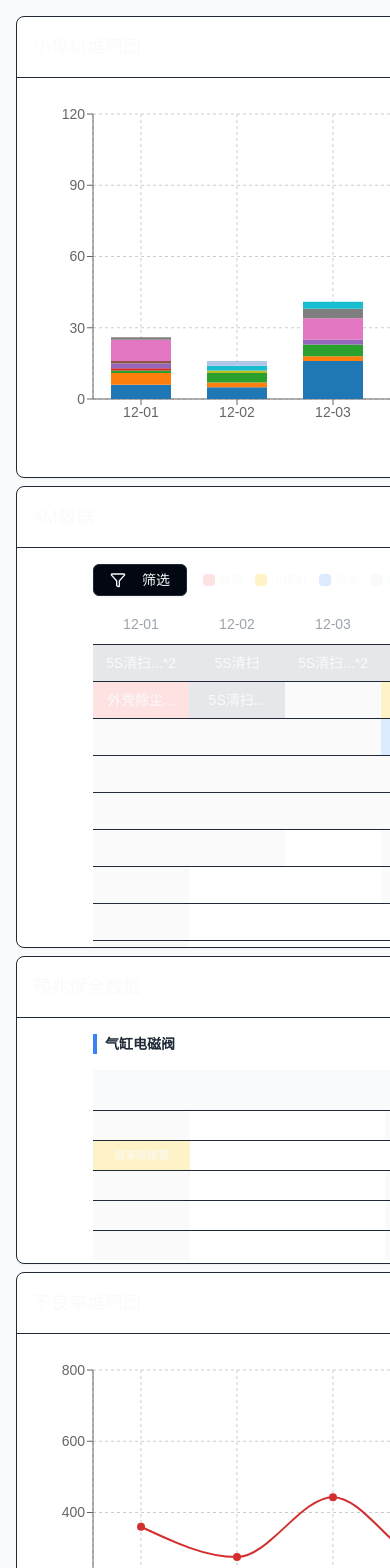
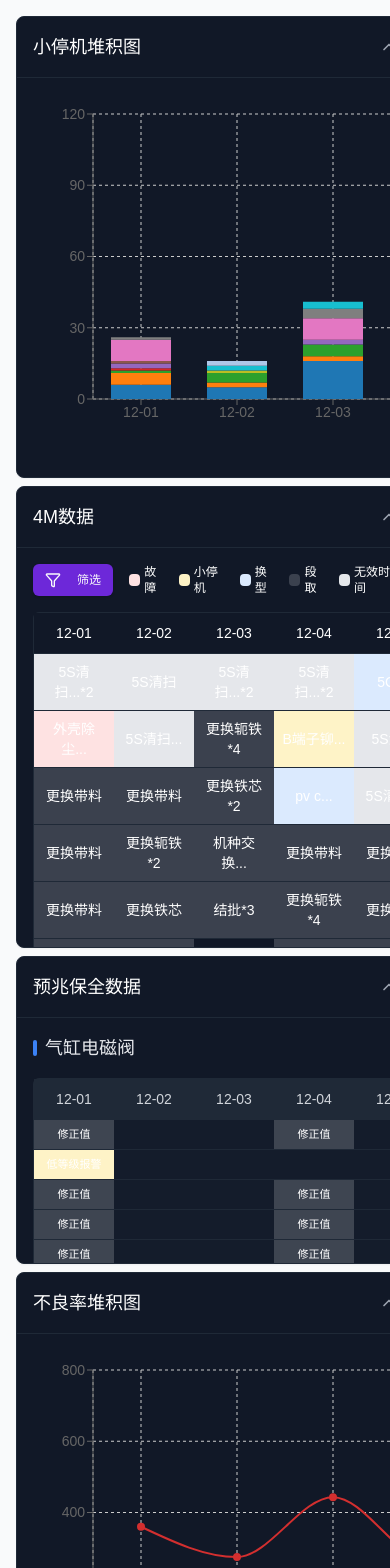
Before and after one commit to rlysyy/rag-system, a Next.js app: page /data in a window 390 px wide. Shown: the top 1568 px of the page. Built offline with nearby package versions, Linux system fonts and the light colour scheme.

Commit message:
增加了dark模式

```diff
--- a/app/data/page.tsx
+++ b/app/data/page.tsx
@@ -59,20 +59,20 @@ export default function DataPage() {
     <div className="h-full overflow-y-auto p-4 bg-gray-50">
       <div className="min-w-[400px] space-y-2 overflow-x-auto pb-2">
         {/* 小停机堆积图 */}
-        <div className="rounded-lg border shadow-sm bg-white" style={{ width: `${chartWidth}px` }}>
+        <div className="rounded-lg border shadow-sm bg-white dark:bg-gray-900 dark:border-gray-800">
           <button
-            className="flex items-center w-full p-4 text-left cursor-pointer hover:bg-gray-50 transition-colors"
+            className="flex items-center w-full p-4 text-left cursor-pointer hover:bg-gray-50 dark:hover:bg-gray-800 transition-colors"
             onClick={() => handleToggle(setIsMicroStopVisible, isMicroStopVisible)}
           >
             <div className="flex items-center flex-1">
-              <span className="text-lg font-medium">小停机堆积图</span>
+              <span className="text-lg font-medium dark:text-white">小停机堆积图</span>
             </div>
             <div className={`transform transition-transform duration-200 ${isMicroStopVisible ? 'rotate-180' : ''}`}>
-              <ChevronDown className="h-5 w-5 text-gray-500" />
+              <ChevronDown className="h-5 w-5 text-gray-500 dark:text-gray-400" />
             </div>
           </button>
           <div
-            className={`transition-all duration-300 ease-in-out overflow-hidden border-t`}
+            className={`transition-all duration-300 ease-in-out overflow-hidden border-t dark:border-gray-800`}
             style={{
               height: isMicroStopVisible ? '400px' : '0',
               opacity: isMicroStopVisible ? 1 : 0
@@ -85,20 +85,20 @@ export default function DataPage() {
         </div>
 
         {/* 4M数据 */}
-        <div className="rounded-lg border shadow-sm bg-white" style={{ width: `${chartWidth}px` }}>
+        <div className="rounded-lg border shadow-sm bg-white dark:bg-gray-900 dark:border-gray-800">
           <button
-            className="flex items-center w-full p-4 text-left cursor-pointer hover:bg-gray-50 transition-colors"
+            className="flex items-center w-full p-4 text-left cursor-pointer hover:bg-gray-50 dark:hover:bg-gray-800 transition-colors"
             onClick={() => handleToggle(setIsTableVisible, isTableVisible)}
           >
             <div className="flex items-center flex-1">
-              <span className="text-lg font-medium">4M数据</span>
+              <span className="text-lg font-medium dark:text-white">4M数据</span>
             </div>
             <div className={`transform transition-transform duration-200 ${isTableVisible ? 'rotate-180' : ''}`}>
-              <ChevronDown className="h-5 w-5 text-gray-500" />
+              <ChevronDown className="h-5 w-5 text-gray-500 dark:text-gray-400" />
             </div>
           </button>
           <div
-            className={`transition-all duration-300 ease-in-out overflow-hidden border-t`}
+            className={`transition-all duration-300 ease-in-out overflow-hidden border-t dark:border-gray-800`}
             style={{
               height: isTableVisible ? '400px' : '0',
               opacity: isTableVisible ? 1 : 0
@@ -111,20 +111,20 @@ export default function DataPage() {
         </div>
 
         {/* 预兆保全数据 */}
-        <div className="rounded-lg border shadow-sm bg-white" style={{ width: `${chartWidth}px` }}>
+        <div className="rounded-lg border shadow-sm bg-white dark:bg-gray-900 dark:border-gray-800">
           <button
-            className="flex items-center w-full p-4 text-left cursor-pointer hover:bg-gray-50 transition-colors"
+            className="flex items-center w-full p-4 text-left cursor-pointer hover:bg-gray-50 dark:hover:bg-gray-800 transition-colors"
             onClick={() => handleToggle(setIsMaintenanceVisible, isMaintenanceVisible)}
           >
             <div className="flex items-center flex-1">
-              <span className="text-lg font-medium">预兆保全数据</span>
+              <span className="text-lg font-medium dark:text-white">预兆保全数据</span>
             </div>
             <div className={`transform transition-transform duration-200 ${isMaintenanceVisible ? 'rotate-180' : ''}`}>
-              <ChevronDown className="h-5 w-5 text-gray-500" />
+              <ChevronDown className="h-5 w-5 text-gray-500 dark:text-gray-400" />
             </div>
           </button>
           <div
-            className={`transition-all duration-300 ease-in-out overflow-hidden border-t`}
+            className={`transition-all duration-300 ease-in-out overflow-hidden border-t dark:border-gray-800`}
             style={{
               height: isMaintenanceVisible ? `${maintenanceHeight}px` : '0',
               opacity: isMaintenanceVisible ? 1 : 0
@@ -140,20 +140,20 @@ export default function DataPage() {
         </div>
 
         {/* 不良率堆积图 */}
-        <div className="rounded-lg border shadow-sm bg-white" style={{ width: `${chartWidth}px` }}>
+        <div className="rounded-lg border shadow-sm bg-white dark:bg-gray-900 dark:border-gray-800">
           <button
-            className="flex items-center w-full p-4 text-left cursor-pointer hover:bg-gray-50 transition-colors"
+            className="flex items-center w-full p-4 text-left cursor-pointer hover:bg-gray-50 dark:hover:bg-gray-800 transition-colors"
             onClick={() => handleToggle(setIsDefectRateVisible, isDefectRateVisible)}
           >
             <div className="flex items-center flex-1">
-              <span className="text-lg font-medium">不良率堆积图</span>
+              <span className="text-lg font-medium dark:text-white">不良率堆积图</span>
             </div>
             <div className={`transform transition-transform duration-200 ${isDefectRateVisible ? 'rotate-180' : ''}`}>
-              <ChevronDown className="h-5 w-5 text-gray-500" />
+              <ChevronDown className="h-5 w-5 text-gray-500 dark:text-gray-400" />
             </div>
           </button>
           <div
-            className={`transition-all duration-300 ease-in-out overflow-hidden border-t`}
+            className={`transition-all duration-300 ease-in-out overflow-hidden border-t dark:border-gray-800`}
             style={{
               height: isDefectRateVisible ? '400px' : '0',
               opacity: isDefectRateVisible ? 1 : 0
--- a/app/layout.tsx
+++ b/app/layout.tsx
@@ -1,7 +1,7 @@
 import type { Metadata } from "next";
 import localFont from 'next/font/local';
 import "./globals.css";
-import { ThemeProvider } from "@/components/theme-provider"
+import { ThemeProvider } from "@/components/providers/theme-provider"
 
 // 定义字体
 const notoSans = localFont({
@@ -29,15 +29,12 @@ export const metadata: Metadata = {
 
 export default function RootLayout({
   children,
-}: Readonly<{
-  children: React.ReactNode;
-}>) {
+}: {
+  children: React.ReactNode
+}) {
   return (
     <html lang="en" suppressHydrationWarning>
-      <head />
-      <body
-        className={`${notoSans.variable} ${notoSansSC.variable} ${notoSansJP.variable}`}
-      >
+      <body className={`${notoSans.variable} ${notoSansSC.variable} ${notoSansJP.variable}`}>
         <ThemeProvider
           attribute="class"
           defaultTheme="dark"
@@ -48,5 +45,5 @@ export default function RootLayout({
         </ThemeProvider>
       </body>
     </html>
-  );
+  )
 }
--- /dev/null
+++ b/components/auth/theme-toggle.tsx
@@ -0,0 +1,22 @@
+"use client"
+
+import * as React from "react"
+import { Moon, Sun } from "lucide-react"
+import { useTheme } from "next-themes"
+import { Button } from "@/components/ui/button"
+
+export function ThemeToggle() {
+  const { theme, setTheme } = useTheme()
+
+  return (
+    <Button
+      variant="ghost"
+      size="icon"
+      onClick={() => setTheme(theme === "light" ? "dark" : "light")}
+    >
+      <Sun className="h-5 w-5 rotate-0 scale-100 transition-all dark:-rotate-90 dark:scale-0" />
+      <Moon className="absolute h-5 w-5 rotate-90 scale-0 transition-all dark:rotate-0 dark:scale-100" />
+      <span className="sr-only">Toggle theme</span>
+    </Button>
+  )
+}
--- a/components/data/Factory4MTable.tsx
+++ b/components/data/Factory4MTable.tsx
@@ -205,8 +205,8 @@ export function Factory4MTable() {
   }
 
   return (
-    <>
-      <div className="ml-[60px] mb-2 flex items-center gap-4" onClick={(e) => e.stopPropagation()}>
+    <div className="w-full">
+      <div className="mb-4 flex items-center gap-4" onClick={(e) => e.stopPropagation()}>
         <DropdownMenu onOpenChange={(open) => {
           if (open) {
             handleDropdownOpen();
@@ -214,14 +214,14 @@ export function Factory4MTable() {
         }}>
           <DropdownMenuTrigger asChild>
             <Button
-              variant="outline"
-              className="h-8"
+              variant="default"
+              size="sm"
               onClick={(e) => {
                 e.preventDefault();
                 e.stopPropagation();
               }}
             >
-              <FilterIcon className="mr-2 h-4 w-4" />
+              <Filter className="mr-2 h-4 w-4" />
               筛选
               {selectedFilters.length > 0 && (
                 <span className="ml-1">({selectedFilters.length})</span>
@@ -230,7 +230,7 @@ export function Factory4MTable() {
           </DropdownMenuTrigger>
           <DropdownMenuContent
             align="start"
-            className="w-[300px]"
+            className="w-[300px] bg-white dark:bg-gray-900 dark:border-gray-800"
             onClick={(e) => e.stopPropagation()}
             style={{
               zIndex: 1000,
@@ -241,28 +241,13 @@ export function Factory4MTable() {
               overflowY: 'auto'
             }}
           >
-            <div
-              className="px-2 py-2"
-              onClick={(e) => {
-                e.preventDefault();
-                e.stopPropagation();
-              }}
-              style={{ position: 'relative' }}
-            >
+            <div className="px-2 py-2">
               <Input
                 ref={searchInputRef}
                 placeholder="搜索..."
                 value={searchQuery}
-                onChange={(e) => {
-                  setSearchQuery(e.target.value);
-                }}
-                onClick={(e) => {
-                  e.stopPropagation();
-                }}
-                onKeyDown={(e) => {
-                  e.stopPropagation();
-                }}
-                className="w-full"
+                onChange={(e) => setSearchQuery(e.target.value)}
+                className="w-full dark:bg-gray-800 dark:text-white dark:placeholder:text-gray-400"
               />
             </div>
             {filteredOptions.slice(0, 10).map((option) => (
@@ -271,11 +256,7 @@ export function Factory4MTable() {
                 checked={selectedFilters.includes(option)}
                 onSelect={(e) => e.preventDefault()}
                 onCheckedChange={() => handleFilterChange(option)}
-                onClick={(e) => {
-                  e.preventDefault();
-                  e.stopPropagation();
-                  handleFilterChange(option);
-                }}
+                className="dark:text-white dark:focus:bg-gray-800"
               >
                 {option}
               </DropdownMenuCheckboxItem>
@@ -296,7 +277,7 @@ export function Factory4MTable() {
                 }`}
                 style={{ backgroundColor: legend.color }}
               />
-              <span className={`${hiddenTaskIds[legend.id] ? 'opacity-40' : ''}`}>
+              <span className={`${hiddenTaskIds[legend.id] ? 'opacity-40' : ''} dark:text-white`}>
                 {legend.name}
               </span>
             </div>
@@ -304,27 +285,17 @@ export function Factory4MTable() {
         </div>
       </div>
 
-      <div className="text-xs ml-[60px]">
-        <div
-          className="min-h-[800px] overflow-visible"
-          style={{
-            width: `${dates.length * 96}px`,
-            maxWidth: `${dates.length * 96}px`
-          }}
-        >
-          <div className="w-full overflow-visible">
+      <div className="rounded-md border dark:border-gray-800">
+        <div className="min-h-[800px] overflow-visible">
           <Table className="w-full border-collapse table-fixed relative">
-              <colgroup>
-                {dates.map((date) => (
-                  <col key={date} style={{ width: '80px' }} />
-                ))}
-              </colgroup>
             <TableHeader>
               <TableRow>
                 {dates.map((date) => (
                   <TableHead
                     key={date}
-                      className="text-center overflow-visible box-border h-10 align-middle font-medium text-muted-foreground [&:has([role=checkbox])]:pr-0 [&>[role=checkbox]]:translate-y-[2px]"
+                    className="text-center overflow-visible box-border h-10 align-middle font-medium
+                      bg-gray-100/80 dark:bg-gray-900
+                      text-muted-foreground dark:text-white"
                     style={{
                       width: '80px',
                       padding: '8px'
@@ -341,13 +312,15 @@ export function Factory4MTable() {
                   {dates.map((date) => (
                     <TableCell
                       key={date}
-                        className="text-center overflow-visible group relative box-border align-middle"
+                      className="text-center overflow-visible group relative box-border align-middle
+                        bg-white dark:bg-gray-900/70
+                        text-foreground dark:text-white"
                       style={{
                         width: '80px',
                         padding: '8px',
                         backgroundColor: row[date] && typeof row[date] !== 'string'
                           ? getBackgroundColor(row[date].task_stop_id)
-                            : 'transparent'
+                          : ''
                       }}
                     >
                       <div className="relative group/tooltip">
@@ -391,7 +364,45 @@ export function Factory4MTable() {
           </Table>
         </div>
       </div>
+
+      <div className="mt-8">
+        <div className="flex items-center gap-2 mb-4">
+          <div className="w-1 h-4 bg-blue-500 rounded"></div>
+          <h3 className="text-lg font-medium dark:text-white">气缸电磁阀</h3>
         </div>
-    </>
+        <div className="rounded-md border dark:border-gray-800">
+          <Table className="w-full">
+            <TableHeader>
+              <TableRow>
+                {dates.map((date) => (
+                  <TableHead
+                    key={date}
+                    className="text-center bg-gray-100/80 dark:bg-gray-900
+                      text-muted-foreground dark:text-white h-10"
+                  >
+                    {date}
+                  </TableHead>
+                ))}
+              </TableRow>
+            </TableHeader>
+            <TableBody>
+              {Array(4).fill(null).map((_, rowIndex) => (
+                <TableRow key={rowIndex}>
+                  {dates.map((date) => (
+                    <TableCell
+                      key={date}
+                      className="text-center bg-white dark:bg-gray-900/70
+                        text-foreground dark:text-white h-10"
+                    >
+                      修正值
+                    </TableCell>
+                  ))}
+                </TableRow>
+              ))}
+            </TableBody>
+          </Table>
+        </div>
+      </div>
+    </div>
   );
 }
--- a/components/data/MaintenanceTable.tsx
+++ b/components/data/MaintenanceTable.tsx
@@ -102,33 +102,26 @@ export function MaintenanceTable({ data, unitIds }: MaintenanceTableProps) {
 
   return (
     <>
-      {/* 颜色说明 */}
-      {/* <div className="flex items-center gap-4 mb-4 ml-[60px]">
-        {maintenanceLegends.map((legend) => (
-          <div key={legend.id} className="flex items-center text-xs">
-            <div
-              className="w-3 h-3 rounded mr-1.5"
-              style={{ backgroundColor: legend.color }}
-            />
-            <span>{legend.name}</span>
-          </div>
-        ))}
-      </div> */}
       {/* 标题 */}
-      <div className="flex items-center ml-[60px] mb-4">
-        <div className="text-sm font-semibold text-gray-800 border-l-4 border-blue-500 pl-2">
+      <div className="flex items-center gap-2 mb-4">
+        <div className="w-1 h-4 bg-blue-500 rounded"></div>
+        <div className="text-lg font-medium dark:text-gray-200">
           气缸电磁阀
         </div>
       </div>
+
       {/* 表格 */}
-      <div className="text-xs ml-[60px] relative">
+      <div className="text-xs relative">
+        <div className="rounded-md border dark:border-gray-800">
           <Table className="w-full table-fixed">
             <TableHeader>
               <TableRow>
                 {allDates.map((date) => (
                   <TableCell
                     key={date}
-                  className="text-center font-medium p-2 bg-gray-50"
+                    className="text-center font-medium p-2
+                      bg-gray-100/80 dark:bg-gray-800
+                      text-muted-foreground dark:text-gray-300"
                     style={{ width: '80px', height: '40px' }}
                   >
                     {date}
@@ -140,7 +133,7 @@ export function MaintenanceTable({ data, unitIds }: MaintenanceTableProps) {
               {unitIds.map((unitId) => (
                 <TableRow
                   key={unitId}
-                className={`hover:bg-gray-50/50 ${isTouchDevice ? 'cursor-pointer' : ''}`}
+                  className={`hover:bg-gray-50/50 dark:hover:bg-gray-800/50 ${isTouchDevice ? 'cursor-pointer' : ''}`}
                   onMouseEnter={() => !isTouchDevice && setShowTooltip(true)}
                   onMouseLeave={() => !isTouchDevice && setShowTooltip(false)}
                   onMouseMove={(e) => handleMouseMove(e, unitId)}
@@ -149,13 +142,13 @@ export function MaintenanceTable({ data, unitIds }: MaintenanceTableProps) {
                   {allDates.map((date) => (
                     <TableCell
                       key={`${unitId}-${date}`}
-                    className="text-center p-0"
+                      className="text-center p-0 bg-white dark:bg-gray-800/30"
                       style={{ width: '80px', height: '30px' }}
                     >
                       {groupedData[date]?.[unitId]?.map((item, idx) => (
                         <div
                           key={idx}
-                        className="text-[11px] p-1 h-full"
+                          className="text-[11px] p-1 h-full dark:text-white"
                           style={{ backgroundColor: getCellColor(item.remarks) }}
                         >
                           {item.remarks}
@@ -167,17 +160,13 @@ export function MaintenanceTable({ data, unitIds }: MaintenanceTableProps) {
               ))}
             </TableBody>
           </Table>
+        </div>
 
+        {/* Tooltip */}
         {showTooltip && activeUnitId !== null && (
           <div
-            className="absolute z-[100] pointer-events-none"
+            className="absolute z-[100] pointer-events-none bg-gray-800 text-white px-2 py-1 rounded text-xs"
             style={{
-              backgroundColor: 'rgb(31, 41, 55)',
-              color: 'white',
-              padding: '4px 8px',
-              borderRadius: '4px',
-              fontSize: '12px',
-              whiteSpace: 'nowrap',
               top: '0',
               left: `${tooltipPosition.x}px`,
               transform: 'translate(-50%, -100%) translateY(-4px)'
--- a/components/theme-provider.tsx
+++ b/components/providers/theme-provider.tsx
@@ -1,8 +1,7 @@
 "use client"
 
 import * as React from "react"
-import { ThemeProvider as NextThemesProvider } from "next-themes"
-import { type ThemeProviderProps } from "next-themes/dist/types"
+import { ThemeProvider as NextThemesProvider, type ThemeProviderProps } from "next-themes"
 
 export function ThemeProvider({ children, ...props }: ThemeProviderProps) {
   return <NextThemesProvider {...props}>{children}</NextThemesProvider>
--- a/package.json
+++ b/package.json
@@ -26,6 +26,7 @@
     "lucide-react": "^0.471.0",
     "next": "15.1.4",
     "next-auth": "^5.0.0-beta.25",
+    "next-themes": "^0.4.4",
     "react": "^19.0.0",
     "react-dom": "^19.0.0",
     "recharts": "^2.15.0",
```
Also changed, not shown: app/chat/page.tsx (+8 -3 lines), app/login/page.tsx (+9 -6 lines), components/auth/sign-in.tsx (added, +93 -0 lines), components/auth/sign-up.tsx (renamed from components/sign-in.tsx, +38 -16 lines), components/sign-up.tsx (deleted, +0 -108 lines), 1 other file (tests, documents, lock files or other folders). Lines whose indentation alone changed are shown as unchanged.
